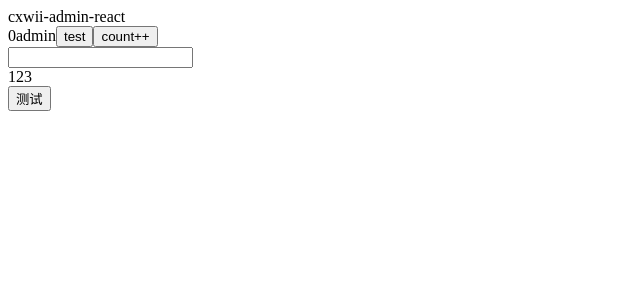
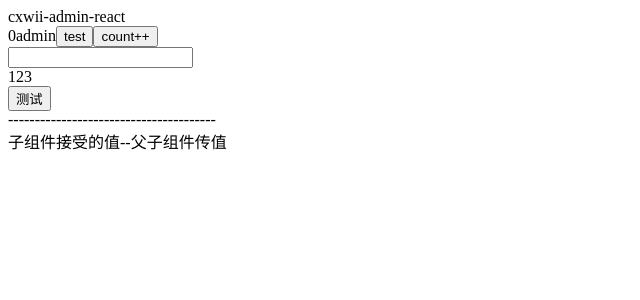
Before and after one commit to cxwii/cxwii-admin-react, a React (Vite) app: page / in a window 1280 px wide. Shown: the top 300 px of the page, without its empty margins (0-640 px from the left). Built offline with nearby package versions, Linux system fonts and the light colour scheme; the HTML template or start-up script is replaced by a standard one.

Commit message:
react笔记(vue和react两个框架相似度有点...)

```diff
--- a/src/App.tsx
+++ b/src/App.tsx
@@ -1,4 +1,34 @@
-import { useRef, useState } from 'react'
+import { createContext, useContext, useEffect, useRef, useState } from 'react'
+
+// 跨层传递
+//先用createContext创建上下文对象
+// 然后在顶层组件通过Provider组件(注意是一个组件,内置的一个组件)提供数据
+// 最后在其他底层组件可以通过useContext来使用数据
+const MsgContext = createContext('默认的值') // 默认值在Provider没有传数据时起效
+
+
+const Son = (props: any) => {
+  // props什么值都能传,函数,dom(jsx)都能
+
+  // 子传父其实就是父组件传个回调函数过来,然后使用传参就可以了
+  // 这样传函数一般用on,一个约定,看情况而定
+
+  // 兄弟组件则可以通过 a => 父 => b的方式来传
+
+
+  // ContextValue的值
+  const ContextValueSon = useContext(MsgContext)
+  console.log('ContextValueSon :>> ', ContextValueSon)
+
+
+
+  console.log('插槽 :>> ', props.children)
+  return (
+    <>
+      <div>子组件接受的值--{props.sondata}</div>
+    </>
+  )
+}
 
 function App() {
 
@@ -30,8 +60,43 @@ function App() {
     console.log('divDOM :>> ', divDOM)
   }
 
+  // 传递给子组件的值
+  const sondata = '父子组件传值'
+
+  // Context传递的值
+  const ContextValue = 'ContextValue'
+
+
+  // 数据的请求时机
+  // useEffect会在组件渲染完毕时调用箭头函数内的方法
+  // 第二个参数用于影响第一个参数的执行时机
+  // 1当是个空数组的时候,函数只会在组件渲染完毕执行一次
+  // 2当没有这个参数时,函数只会在组件渲染完毕和组件更新时执行
+  // 3当这个参数为特定的依赖项的时候,数组里的依赖项变化时函数就执行
+  //  有点像vue里面的methods加上watch,监听数据变化重新渲染列表
+  useEffect(() => {
+    console.log('useEffect执行 :>> ')
+    // 请求的方式
+    // conts getList = () => {}
+    // getList() // 定义完就直接在里面调用就可以了
+
+    // 最后面返回一个函数可以作为清除函数,它的作用是在所在组件被卸载时调用
+    // 这么说来useEffect应该是vue的methods加上watch再加上beforeUnmount才对
+    return () => {
+      // 卸载操作
+      // 执行时机是所在组件被卸载时,但当
+      // useEffect 的第 2 个参数不写
+      // 清理函数会在下一次副作用回调函数调用时以及组件卸载时执行
+      // 用于清除上一次或卸载前的副作用
+    }
+  },[])
+
+
+  // hook和vue基本一模一样就不写了
+
   return (
     <>
+      <MsgContext.Provider value={ContextValue}>
         <div>cxwii-admin-react</div>
         {count}
         {form.name}
@@ -43,6 +108,11 @@ function App() {
         <br/>
         <div ref={divDOM}>123</div>
         <button onClick={test2}>测试</button>
+        <div>---------------------------------------</div>
+        <Son sondata={sondata}>
+          <div>children-插槽</div>
+        </Son>
+      </MsgContext.Provider>
     </>
   )
 }
```
Lines whose indentation alone changed are shown as unchanged.
